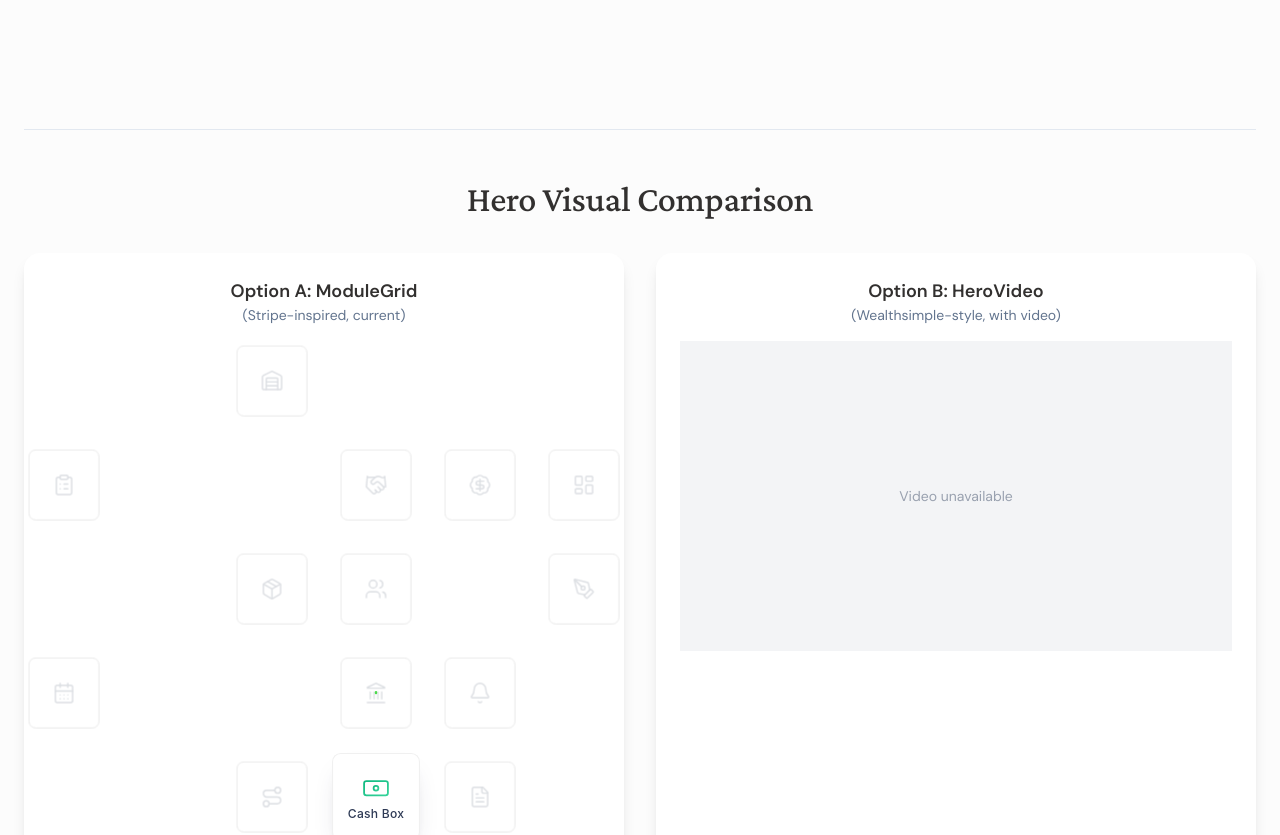
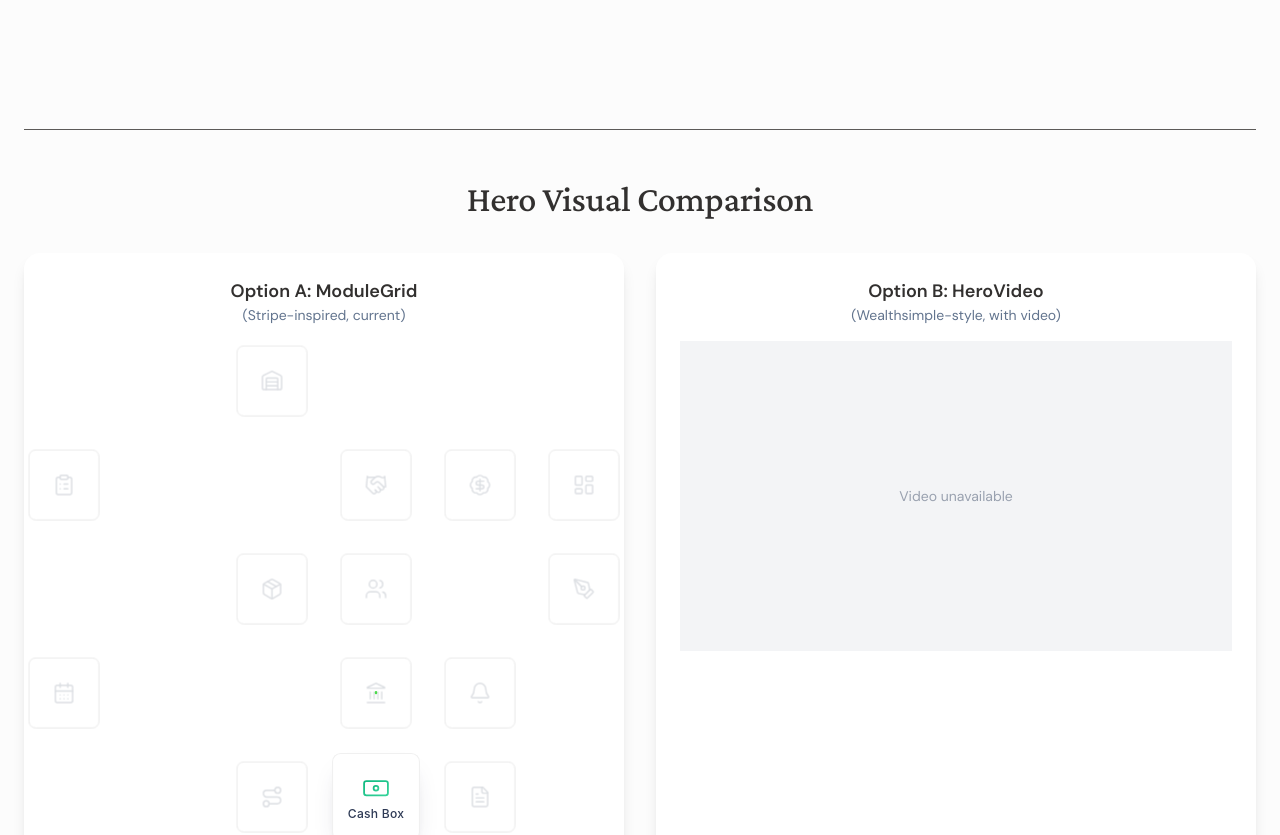
Before and after one commit to zaferkucuk/soluty-website, a Next.js app: page /en in a window 1280 px wide. Shown: the part 720-1555 px from the top of the page. Built offline with nearby package versions, Linux system fonts and the light colour scheme.

Commit message:
fix(hero): match comparison border with header border
- Border: border-slate-200 → border-[var(--color-text-secondary)]
- Now matches header bottom border style

```diff
--- a/app/[locale]/page.tsx
+++ b/app/[locale]/page.tsx
@@ -90,7 +90,7 @@ export default function HomePage() {
 
         {/* Temporary Comparison Section */}
         <div className="mx-auto max-w-7xl px-6">
-          <div className="mt-16 pt-12 border-t border-slate-200">
+          <div className="mt-16 pt-12 border-t border-[var(--color-text-secondary)]">
             <h2 className="heading-3 mb-8 text-center">Hero Visual Comparison</h2>
 
             <div className="grid grid-cols-1 md:grid-cols-2 gap-8">
```
